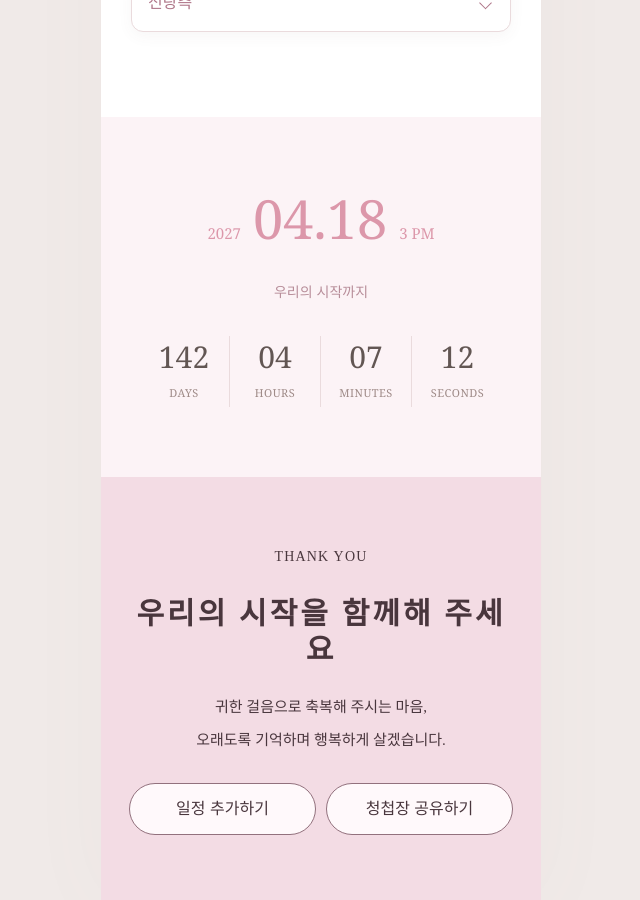
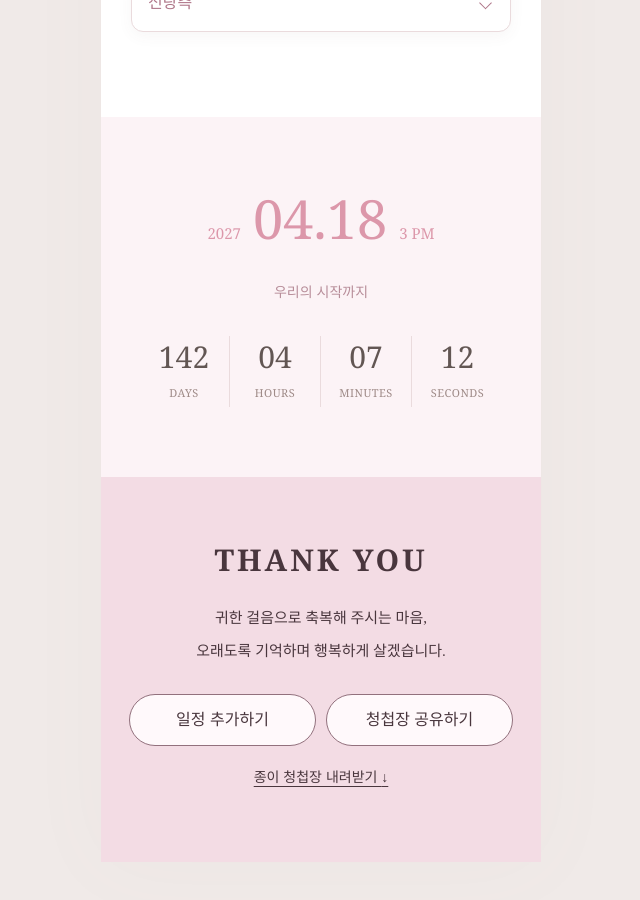
Before and after one commit to yuriandhoon/wedding, a Jekyll site: the page built from yuri/index.html, in a window 1280 px wide and 900 px high, scrolled down 3741 px. Shown: the whole window, without its empty margins (319-959 px from the left). Built offline with Jekyll 4.4.1, drawn with Linux system fonts in a browser that asks for light colours; some web fonts are replaced; after the commit the page ends 4603 px from its top, so only the background shows below that.

Commit message:
Update invitation.html

```diff
--- a/_layouts/invitation.html
+++ b/_layouts/invitation.html
@@ -155,16 +155,21 @@
 
       <!-- 07. 감사 인사 : 아래 인사말은 HTML에서 직접 바꾸세요. 공유 버튼은 main.js와 연결됩니다. -->
       <section class="closing">
-        <p class="eyebrow">THANK YOU</p>
-        <h2>우리의 시작을 함께해 주세요</h2>
+        <h2 lang="en">THANK YOU</h2>
+
         <p>
-          귀한 걸음으로 축복해 주시는 마음,<br>오래도록 기억하며 행복하게 살겠습니다.
+          귀한 걸음으로 축복해 주시는 마음,<br>
+          오래도록 기억하며 행복하게 살겠습니다.
         </p>
-          <div class="closing-actions">
-            <!-- 일정 파일을 휴대전화에서 열도록 연결합니다. -->
-            <a href="./wedding.ics" class="outline" id="addCalendar" type="text/calendar">일정 추가하기</a>
-            <button class="outline" id="share" type="button">청첩장 공유하기</button>
-          </div>
+
+        <div class="closing-actions">
+          <a href="./wedding.ics" class="outline" id="addCalendar" type="text/calendar">일정 추가하기</a>
+          <button class="outline" id="share" type="button">청첩장 공유하기</button>
+        </div>
+
+        <a class="paper-download" href="{{ '/files/wedding-invitation.pdf' | relative_url }}" download="종이청첩장.pdf">
+          종이 청첩장 내려받기 <span aria-hidden="true">↓</span>
+        </a>
       </section>
     </main>
 
```
